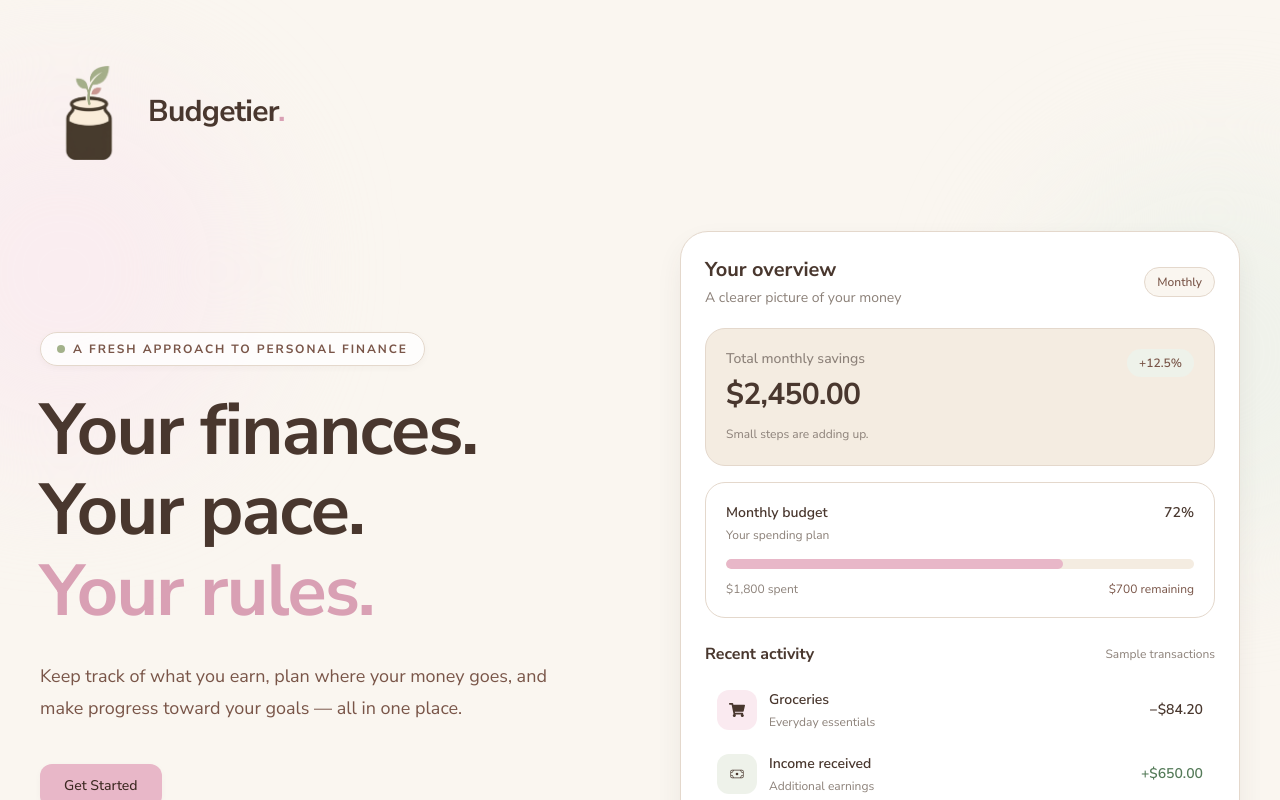
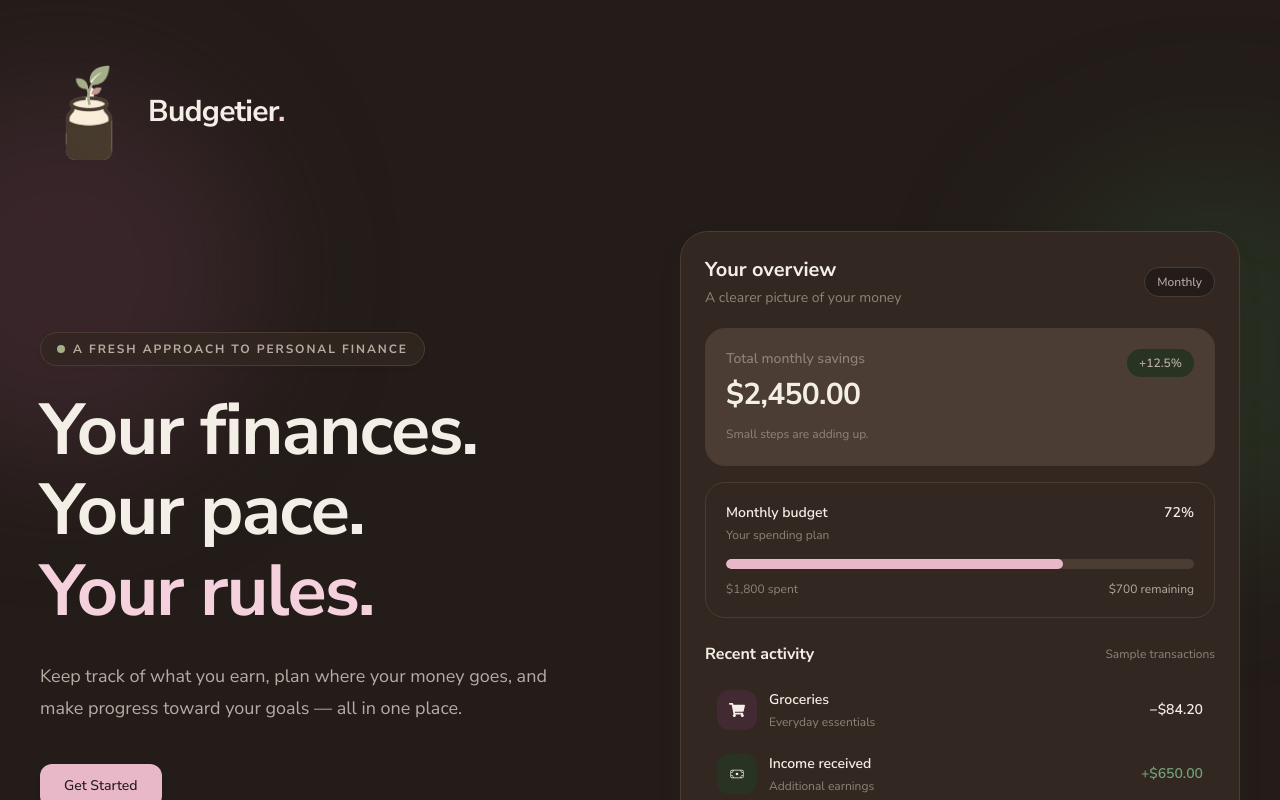
Before and after one commit to BryanDegante/finance-tracker, a Next.js app: page / in a window 1280 px wide. Shown: the top 800 px of the page. Built offline with nearby package versions, Linux system fonts and the light colour scheme; no server answers.

Commit message:
added dark mode colors

```diff
--- a/app/globals.css
+++ b/app/globals.css
@@ -60,6 +60,46 @@
   --shadow-cozy-lg: 0 12px 32px -8px rgba(73, 55, 46, 0.12);
 }
 
+/* Dark Mode */
+.dark {
+  /* Backgrounds & Surfaces */
+  --color-background: #231c18;
+  --color-card: #322721;
+  --color-card-muted: #3f322b;
+  --color-surface-tint: #4c3d34;
+
+  /* Primary */
+  --color-primary: #e8b7c8;
+  --color-primary-hover: #f4d1dc;
+  --color-primary-light: #422a33;
+
+  /* Secondary */
+  --color-secondary: #a3b18a;
+  --color-secondary-hover: #b8c59e;
+  --color-secondary-light: #283324;
+
+  /* Text */
+  --color-text-primary: #f4efe6;
+  --color-text-secondary: #b8aca2;
+  --color-text-muted: #8f837a;
+  --color-text-on-primary: #231c18;
+
+  /* Borders */
+  --color-border: #4a3c34;
+  --color-border-hover: #5c4b43;
+
+  /* Financial & Status */
+  --color-success: #73a178;
+  --color-success-bg: #253327;
+  --color-danger: #d66878;
+  --color-danger-bg: #3b2326;
+  --color-warning: #e6b369;
+
+  /* Shadows */
+  --shadow-cozy: 0 4px 16px -4px rgba(0, 0, 0, 0.4);
+  --shadow-cozy-lg: 0 12px 32px -8px rgba(0, 0, 0, 0.6);
+}
+
 html,
 body {
   min-height: 100%;
--- a/app/layout.tsx
+++ b/app/layout.tsx
@@ -28,7 +28,7 @@ export default function RootLayout({ children }: LayoutProps<'/'>) {
 	return (
 		<html
 			lang="en"
-			className={`${nunitoSans.variable} ${nunito.variable} ${quicksand.variable} h-full antialiased`}
+			className={`${nunitoSans.variable} ${nunito.variable} ${quicksand.variable} h-full antialiased dark`}
 		>
 			<body className="min-h-full flex flex-col">
 				<ReduxProvider>
```
Also changed, not shown: components/UI/SideNav/NavModal.tsx (+1 -8 lines).
